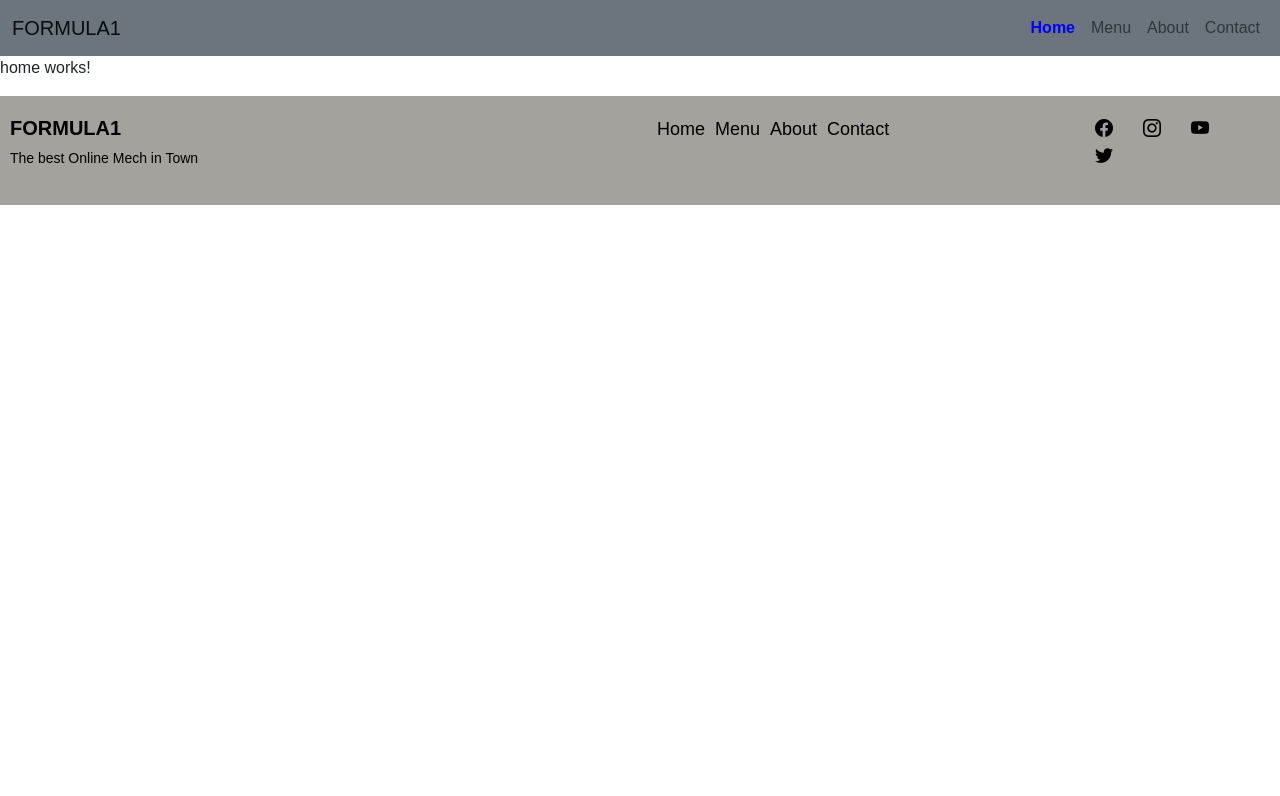
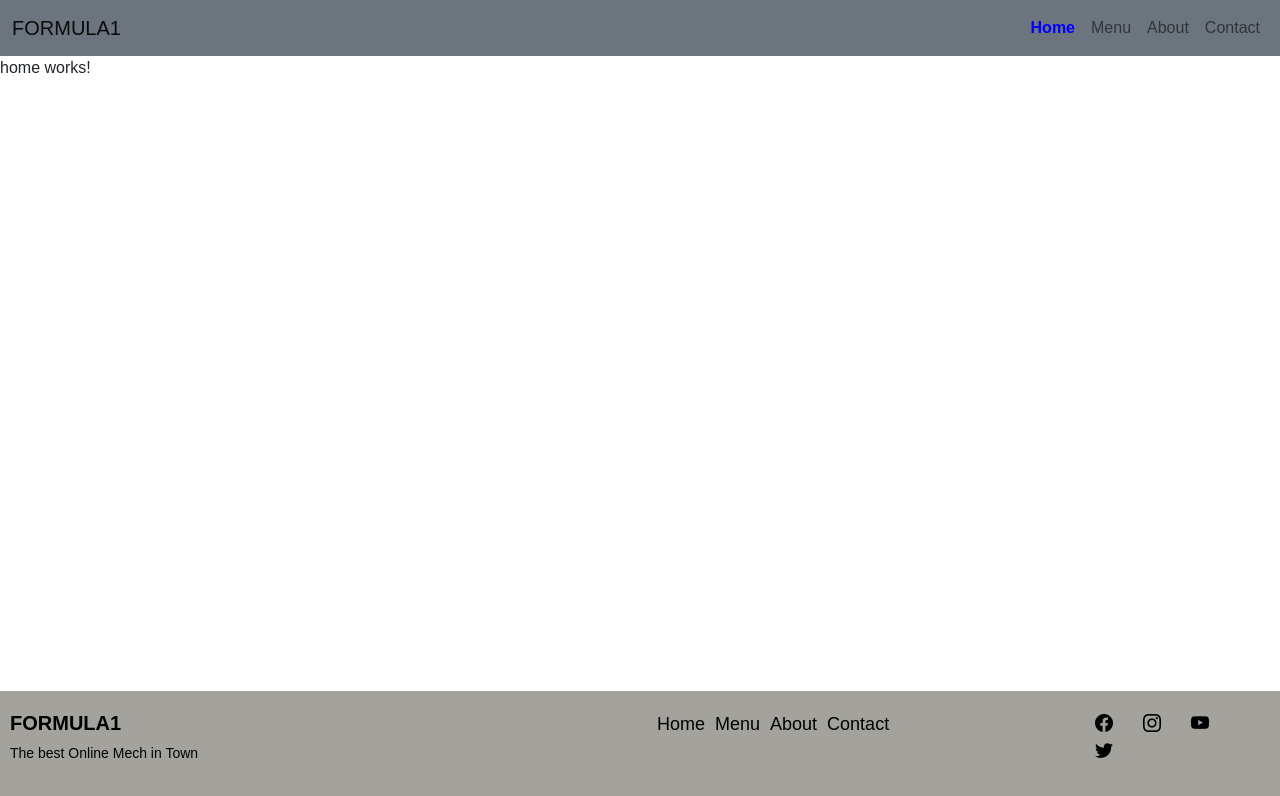
Before and after one commit to Mzazi25/formula1, an Angular app in the folder frontend/: page / in a window 1280 px wide. Shown: the top 796 px of the page. Built offline with nearby package versions, Linux system fonts and the light colour scheme.

Commit message:
position footer

```diff
--- a/frontend/src/app/pages/footer/footer.component.css
+++ b/frontend/src/app/pages/footer/footer.component.css
@@ -1,7 +1,10 @@
 .footer{
     background-color: rgb(163, 162, 156);
     padding:20px 10px;
+
     overflow: hidden;
+    top: 100%;
+    position: sticky;
 }
 h1{
     color: black;
--- a/frontend/src/styles.css
+++ b/frontend/src/styles.css
@@ -7,6 +7,7 @@
 
 body{
     font-family: Arial, Helvetica, sans-serif;
+    height: 100vh;
 }
 /* :root
 {
```
